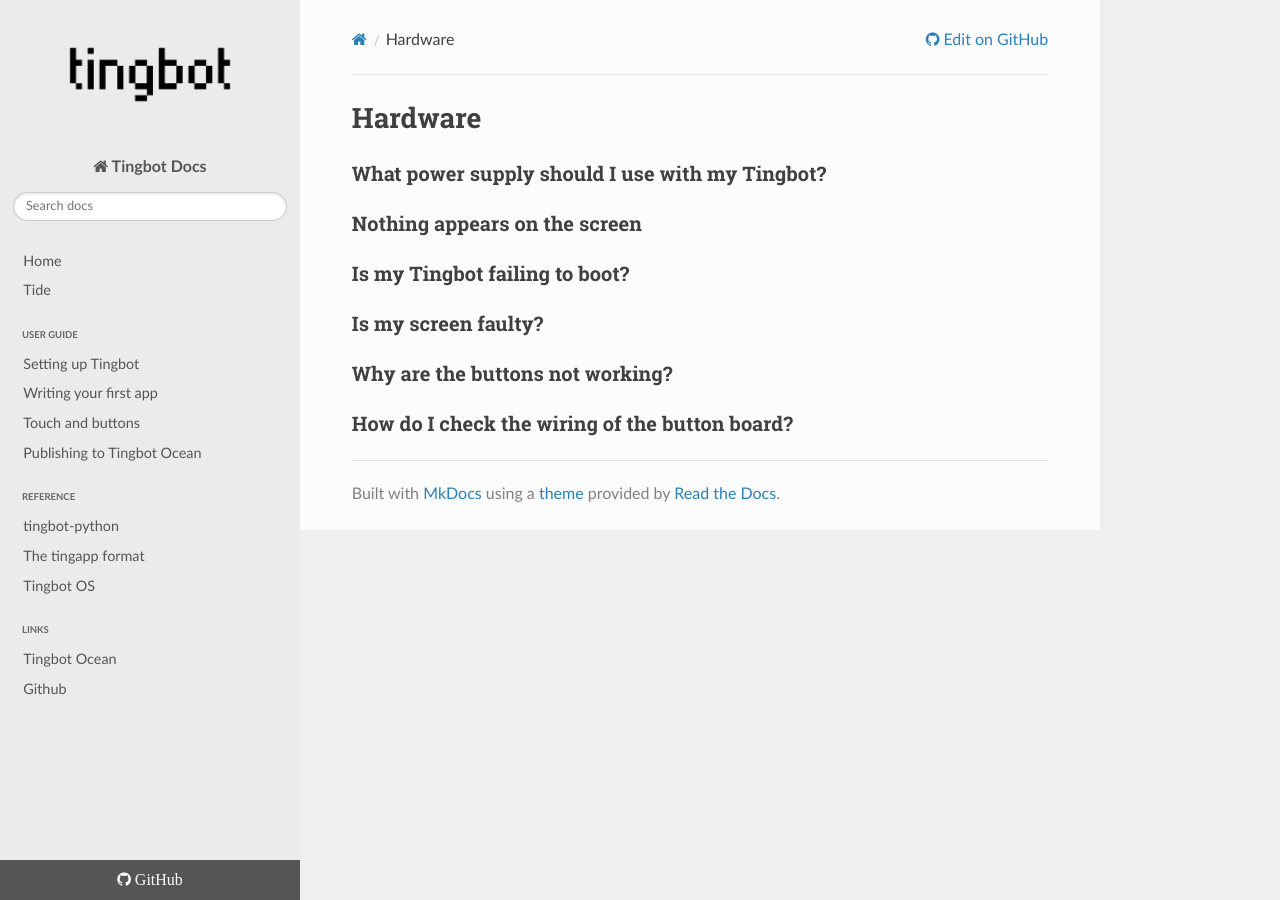
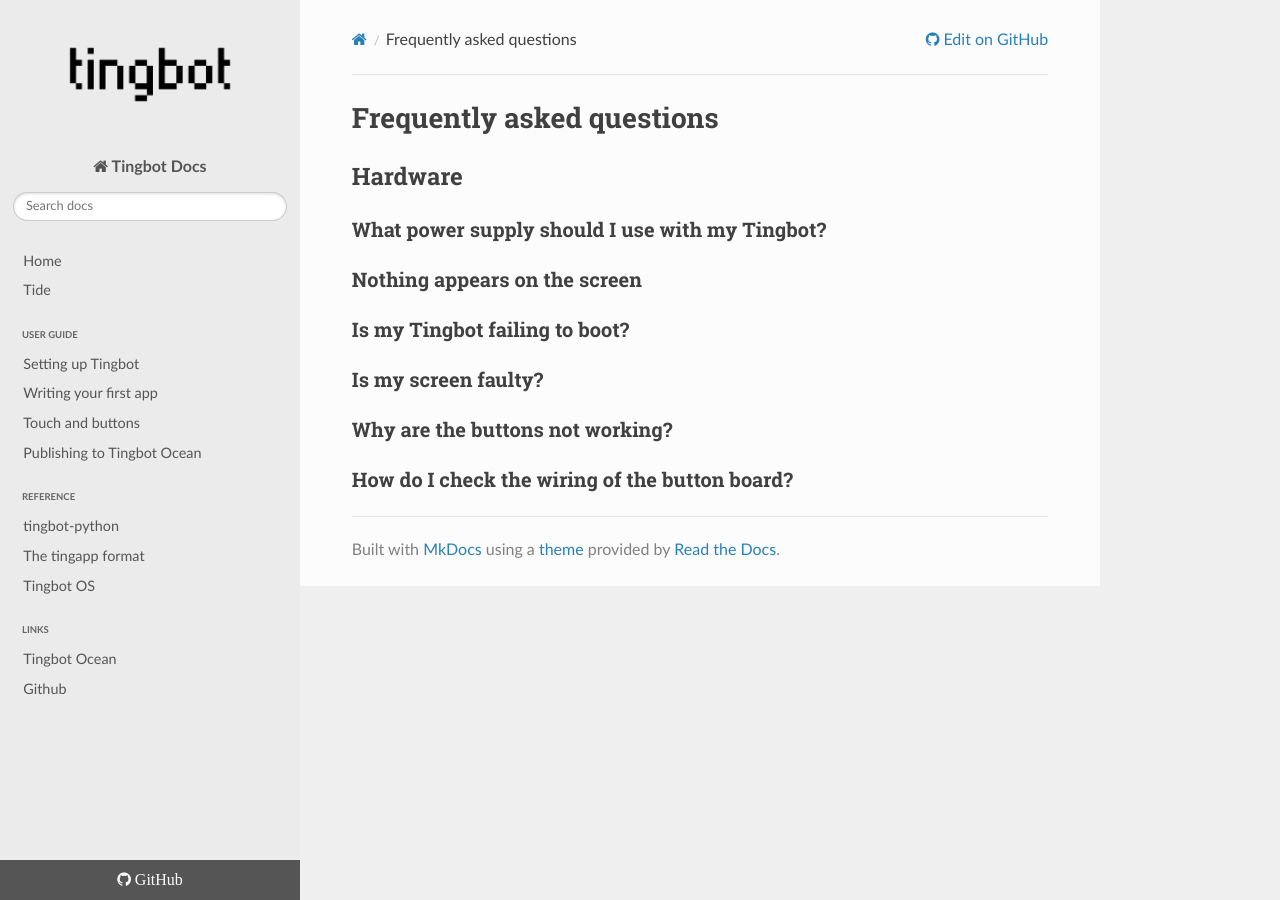
Before and after one commit to tingbot/tingbot-docs, an MkDocs documentation site: the page built from docs/faq.md, in a window 1280 px wide. Built offline with MkDocs 1.6.1, drawn with Linux system fonts in a browser that asks for light colours; nearby versions of some CDN libraries; old or Windows-style settings are respelled for this version of MkDocs.

```diff
--- a/docs/faq.md
+++ b/docs/faq.md
@@ -1,4 +1,6 @@
-# Hardware
+# Frequently asked questions
+
+## Hardware
 
 ### What power supply should I use with my Tingbot?
 
```
